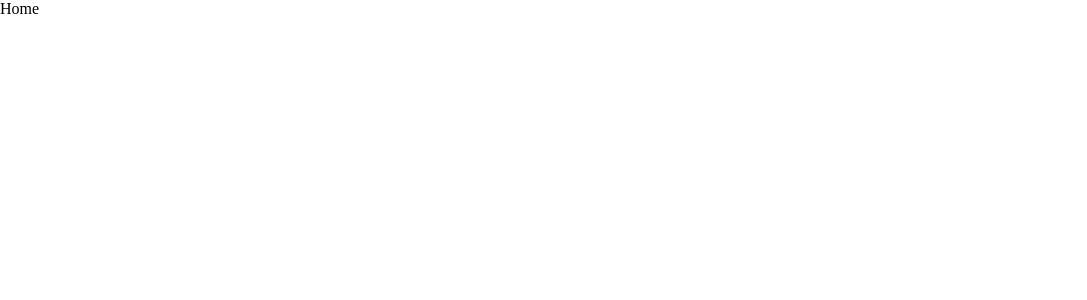
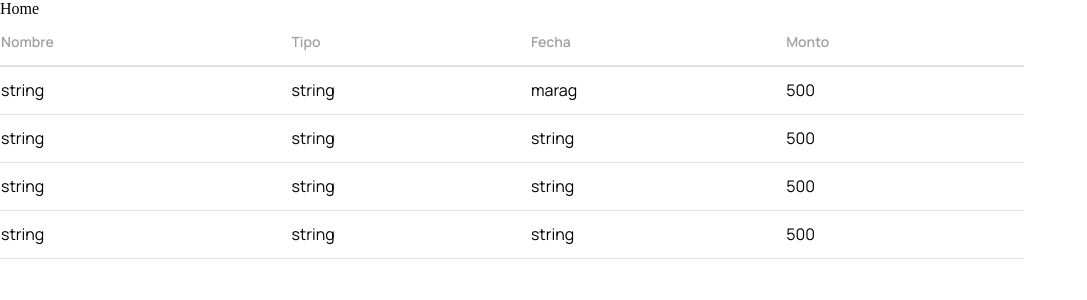
Before and after one commit to Arrettino/crud-typescript-client, a React (Create React App) app: page / in a window 1280 px wide. Shown: the top 300 px of the page, without its empty margins (0-1087 px from the left). Built offline with nearby package versions, Linux system fonts and the light colour scheme.

Commit message:
create RecordList component

```diff
--- /dev/null
+++ b/src/components/RecordsList/RecordListTitleRow.tsx
@@ -0,0 +1,27 @@
+import styled from 'styled-components';
+
+const TableRowTitle = styled.tr`
+    border-bottom: 0.125rem solid #e0e0e0;
+    height: 3rem;
+`;
+const TableTitle = styled.th`
+    color: #a1a1a1;
+    font-size: 14px;
+    font-family: 'Manrope', sans-serif;
+    font-weight: 600;
+    line-height: 142%;
+    text-align: start;
+`;
+
+function RecordListTitleRow(): JSX.Element {
+    return (
+        <TableRowTitle>
+            <TableTitle>Nombre</TableTitle>
+            <TableTitle>Tipo</TableTitle>
+            <TableTitle>Fecha</TableTitle>
+            <TableTitle>Monto</TableTitle>
+        </TableRowTitle>
+    );
+}
+
+export default RecordListTitleRow;
--- /dev/null
+++ b/src/components/RecordsList/RecordsList.tsx
@@ -0,0 +1,25 @@
+import RecordsListRows from './RecordsListRows';
+import RecordListTitleRow from './RecordListTitleRow';
+import { IRecordList } from '../../types';
+import styled from 'styled-components';
+
+const Table = styled.table`
+    width: 80%;
+    border-collapse: collapse;
+`;
+
+type RecordsListProps = {
+    recordsList: IRecordList[];
+};
+
+function RecordsList(props: RecordsListProps): JSX.Element {
+    const { recordsList } = props;
+    return (
+        <Table>
+            <RecordListTitleRow />
+            <RecordsListRows recordsList={recordsList} />
+        </Table>
+    );
+}
+
+export default RecordsList;
--- /dev/null
+++ b/src/components/RecordsList/RecordsListRows.tsx
@@ -0,0 +1,35 @@
+import styled from 'styled-components';
+import { IRecordList } from '../../types';
+
+const TableRowData = styled.tr`
+    border-bottom: 0.063rem solid #e0e0e0;
+    height: 3rem;
+`;
+const TableData = styled.td`
+    font-family: 'Manrope', sans-serif;
+    font-weight: 400;
+    font-size: 16px;
+    line-height: 150%;
+    color: #000000;
+`;
+
+type RecordsListProps = {
+    recordsList: IRecordList[];
+};
+
+function RecordsListRow(props: RecordsListProps): JSX.Element {
+    const { recordsList } = props;
+    return (
+        <>
+            {recordsList.map(({ id, name, type, date, amount }) => (
+                <TableRowData key={id}>
+                    <TableData>{name}</TableData>
+                    <TableData>{type}</TableData>
+                    <TableData>{date}</TableData>
+                    <TableData>{amount}</TableData>
+                </TableRowData>
+            ))}
+        </>
+    );
+}
+export default RecordsListRow;
--- /dev/null
+++ b/src/components/RecordsList/index.ts
@@ -0,0 +1,3 @@
+import RecordsList from './RecordsList';
+
+export default RecordsList;
--- a/src/index.css
+++ b/src/index.css
@@ -1,3 +1,4 @@
+@import url('https://fonts.googleapis.com/css2?family=Manrope:wght@400;600&display=swap');
 * {
   margin: 0;
 }
--- /dev/null
+++ b/src/mocks/recordsList.ts
@@ -0,0 +1,30 @@
+export default [
+    {
+        id: 1,
+        name: 'string',
+        type: 'string',
+        date: 'marag',
+        amount: 500,
+    },
+    {
+        id: 2,
+        name: 'string',
+        type: 'string',
+        date: 'string',
+        amount: 500,
+    },
+    {
+        id: 3,
+        name: 'string',
+        type: 'string',
+        date: 'string',
+        amount: 500,
+    },
+    {
+        id: 4,
+        name: 'string',
+        type: 'string',
+        date: 'string',
+        amount: 500,
+    },
+];
--- a/src/pages/Home/Home.tsx
+++ b/src/pages/Home/Home.tsx
@@ -1,9 +1,11 @@
-/* eslint-disable react/react-in-jsx-scope */
+import RecordsList from '../../components/RecordsList';
+import recordsList from '../../mocks/recordsList';
 
 function Home(): JSX.Element {
     return (
         <>
             <p>Home</p>
+            <RecordsList recordsList={recordsList} />
         </>
     );
 }
--- /dev/null
+++ b/src/types.ts
@@ -0,0 +1,7 @@
+export interface IRecordList {
+    id: number;
+    name: string;
+    type: string;
+    date: string;
+    amount: number;
+}
```
